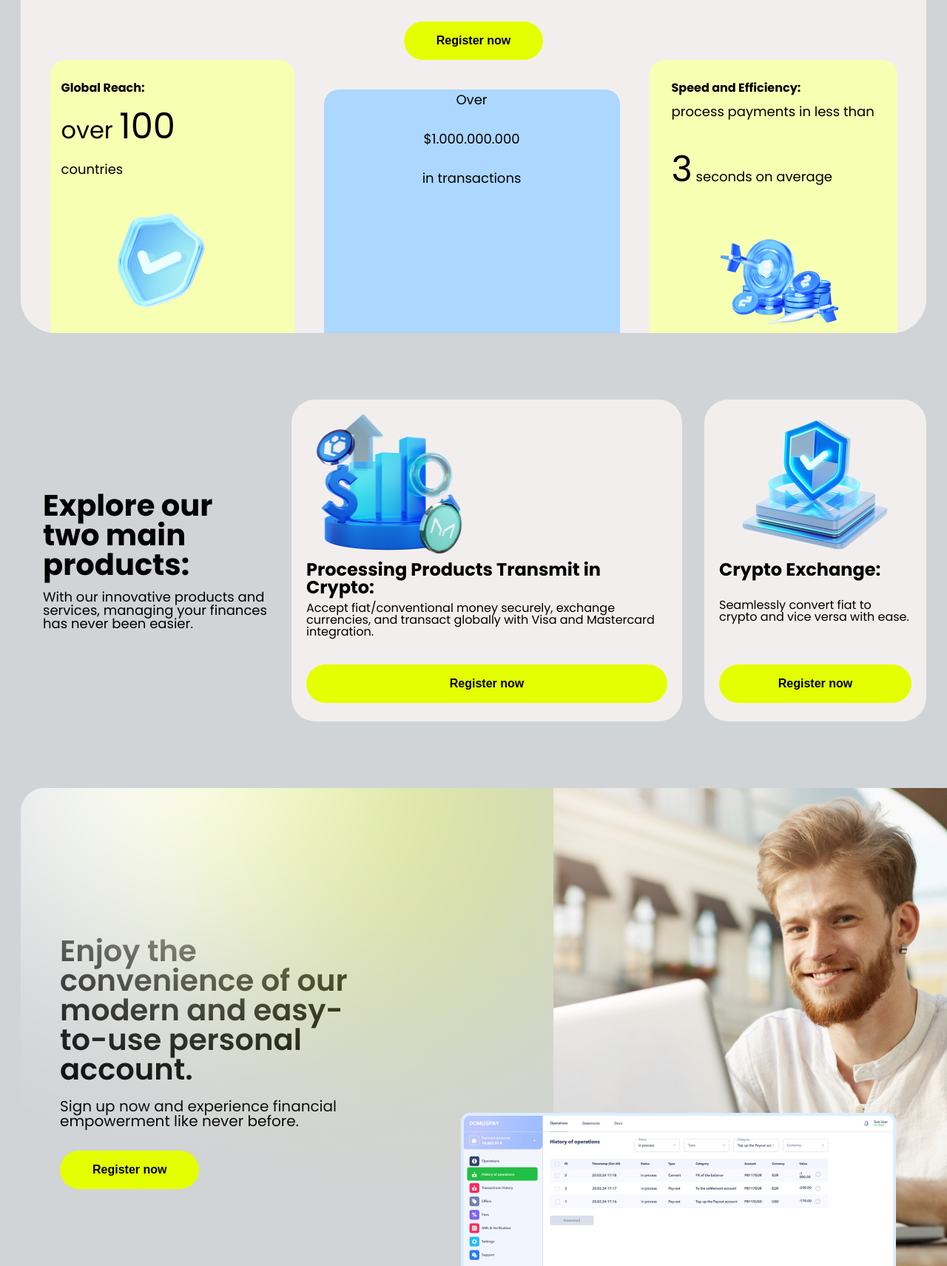
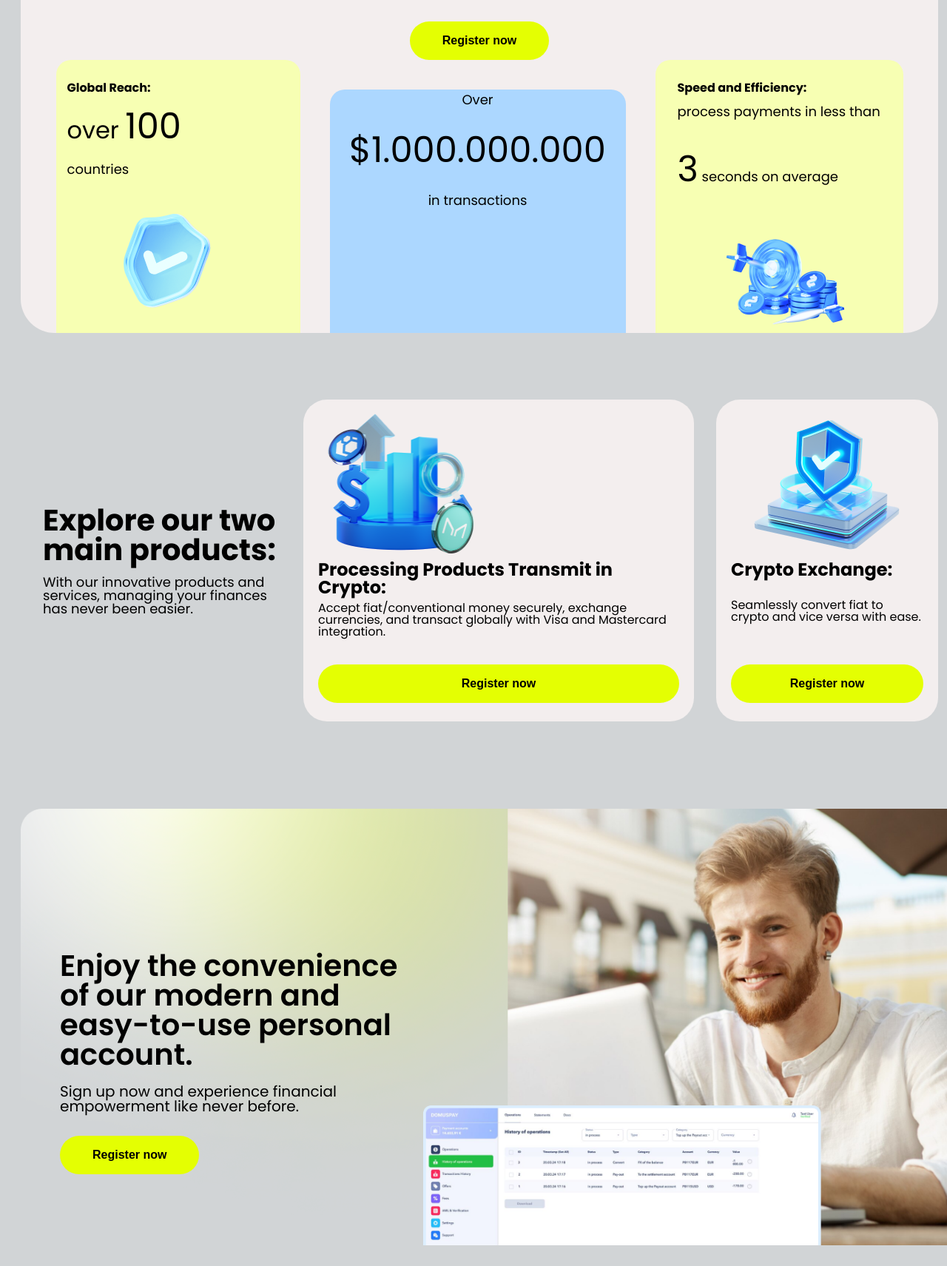
Before and after one commit to Sheps29/layouts, a plain HTML site: page domus.html in a window 1280 px wide. Shown: the part 400-2111 px from the top of the page at 74% size. Drawn offline with Linux system fonts and the light colour scheme.

Commit message:
domus.css

```diff
--- a/styles/about_us_style.css
+++ b/styles/about_us_style.css
@@ -88,4 +88,9 @@
   padding: 20px 30px;
   bottom: 20px;
   left: 200px;
+
+  @media (max-width: 768px) {
+    left: auto;
+    right: auto;
+  }
 }
--- a/styles/convenience_style.css
+++ b/styles/convenience_style.css
@@ -1,29 +1,46 @@
 .convenience {
+  display: flex;
+  justify-content: center;
+  flex-direction: column;
+  position: relative;
   height: 646px;
   margin: 90px 20px;
   border-radius: 32px;
-  max-width: 500px;
+  max-width: 1400px;
+  width: 100%;
 
   @media (max-width: 768px) {
-    max-width: 50%;
-    margin: 40px 20px;
+    height: 100%;
+    width: 100%;
+    margin: 0 20px;
   }
 
 }
 
 .convenience img {
-  position: absolute;
+  /* position: relative; */
   object-fit: contain;
   z-index: 1;
 
+
   @media (max-width: 768px) {
     max-width: 100%;
+    margin-right: 20px;
   }
 }
 
 .convenience div {
-  margin-left: 53px;
+  position: absolute;
+  left: 53px;
+  top: 20px;
   z-index: 2;
+  max-width: 500px;
+
+  @media (max-width: 768px) {
+    max-width: 50%;
+    left: 10px;
+    top: 0;
+  }
 }
 
 .convenience h2 {
@@ -33,7 +50,7 @@
   z-index: 2;
 
   @media (max-width: 768px) {
-    font-size: 20px;
+    font-size: 16px;
     padding-top: 30px;
   }
 }
@@ -43,10 +60,15 @@
   padding-top: 20px;
 
   @media (max-width: 768px) {
-    font-size: 16px;
+    font-size: 14px;
   }
 }
 
 .convenience button {
   margin-top: 30px;
+
+  @media (max-width: 768px) {
+    font-size: 14px;
+    padding: 10px;
+  }
 }
--- a/styles/create_style.css
+++ b/styles/create_style.css
@@ -9,20 +9,23 @@
 
   @media (max-width: 768px) {
     margin: 0 20px;
+    height: 100%;
   }
 }
 
 .create img {
-  position: absolute;
+  /* position: absolute; */
   object-fit: contain;
   z-index: 1;
 
   @media (max-width: 768px) {
     max-width: 100%;
+    /* max-height: max-content; */
   }
 }
 
 .create div {
+  position: absolute;
   max-width: 500px;
   padding: 10px 30px;
   z-index: 2;
@@ -33,7 +36,7 @@
   font-weight: 600;
 
   @media (max-width: 768px) {
-    font-size: 20px;
+    font-size: 16px;
   }
 }
 
@@ -42,7 +45,7 @@
   padding-top: 20px;
 
   @media (max-width: 768px) {
-    font-size: 16px;
+    font-size: 14px;
     max-width: 50%;
   }
 }
@@ -51,4 +54,8 @@
   margin-top: 30px;
   width: 100%;
   max-width: 193px;
+
+  @media (max-width: 768px) {
+    font-size: 14px;
+  }
 }
--- a/styles/explore_style.css
+++ b/styles/explore_style.css
@@ -31,6 +31,12 @@
 
 .explore div:first-of-type h2 {
   font-size: 40px;
+
+
+  @media (max-width: 768px) {
+    font-size: 32px;
+    text-align: center;
+  }
 }
 
 .explore div:first-of-type p {
--- a/styles/functionality_style.css
+++ b/styles/functionality_style.css
@@ -4,7 +4,7 @@
   border-radius: 46px;
 
   @media (max-width: 768px) {
-    margin: -90px 20px 90px 20px;
+    margin: 90px 20px 90px 20px;
   }
 }
 
--- a/styles/intro_style.css
+++ b/styles/intro_style.css
@@ -9,6 +9,9 @@
 
   @media (max-width: 768px) {
     max-width: 100%;
+    /* max-width: 1400px; */
+    margin-left: 20px;
+    margin-right: 20px;
   }
 }
 
@@ -17,6 +20,10 @@
   font-weight: 600;
   text-align: center;
   padding: 30px;
+
+  @media (max-width: 768px) {
+    font-size: 32px;
+  }
 }
 
 .intro p {
@@ -39,6 +46,8 @@
 
   @media (max-width: 768px) {
     flex-direction: column;
+    align-items: center;
+    gap: 20px;
   }
 }
 
@@ -48,6 +57,8 @@
   @media (max-width: 768px) {
     margin: 20px;
     border-radius: 20px;
+    max-width: 1200px;
+    width: 100%;
   }
 }
 
@@ -56,6 +67,10 @@
   max-width: 300px;
   width: 100%;
 
+  @media (max-width: 768px) {
+    margin-left: 20px;
+    margin-right: 20px;
+  }
 }
 
 .global {
@@ -81,20 +96,28 @@
 
 .global span {
   font-size: 48px;
+
+  @media (max-width: 768px) {
+    font-size: 32px;
+  }
 }
 
 .over {
   flex-grow: 3;
   background-color: #ACD7FF;
   margin-top: 40px;
-  text-align: start;
+  text-align: left;
   max-width: 400px;
   width: 100%;
+}
+
+.over p:nth-of-type(2) {
+  font-size: 48px;
 
 
-  /* @media (max-width: 768px) {
-    m
-  } */
+  @media (max-width: 768px) {
+    font-size: 32px;
+  }
 }
 
 .speed {
--- a/styles/proud_style.css
+++ b/styles/proud_style.css
@@ -1,5 +1,5 @@
 .proud {
-  margin: 20px;
+  margin: 90px 20px;
 }
 
 .proud h3 {
@@ -8,6 +8,10 @@
   text-align: center;
   padding-bottom: 15px;
   color: #080808;
+
+  @media (max-width: 768px) {
+    font-size: 32px;
+  }
 }
 
 .proud>h5 {
--- a/styles/style-domus.css
+++ b/styles/style-domus.css
@@ -1,18 +1,14 @@
-/* html {
-  width: 100%;
-} */
-
 body {
   background-color: rgb(209, 212, 214);
   font-family: "Poppins", sans-serif;
-
+  display: flex;
+  flex-direction: column;
+  align-items: center;
+  width: 100%;
 
 }
 
 .wrapper {
-  display: flex;
-  flex-direction: column;
-  align-items: center;
   max-width: 1400px;
   width: 100%;
 }
```
